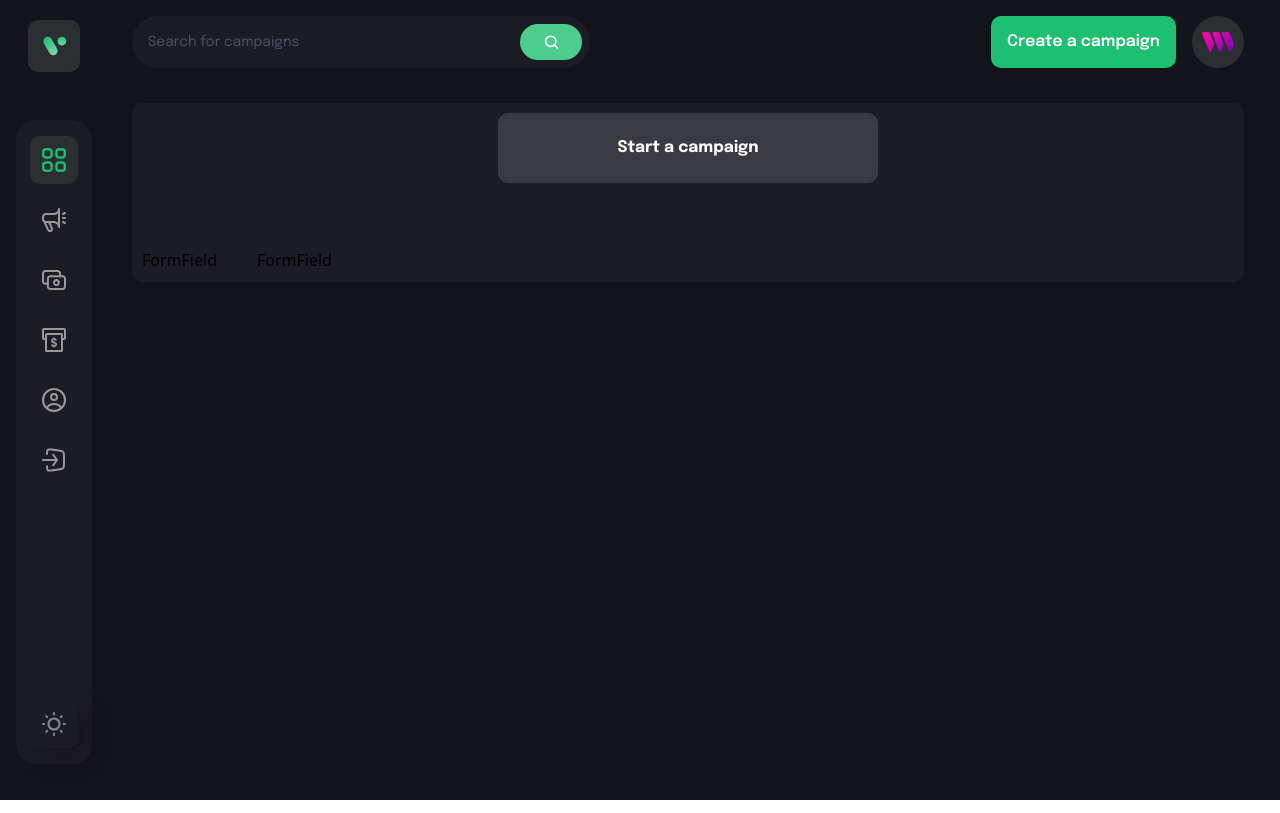
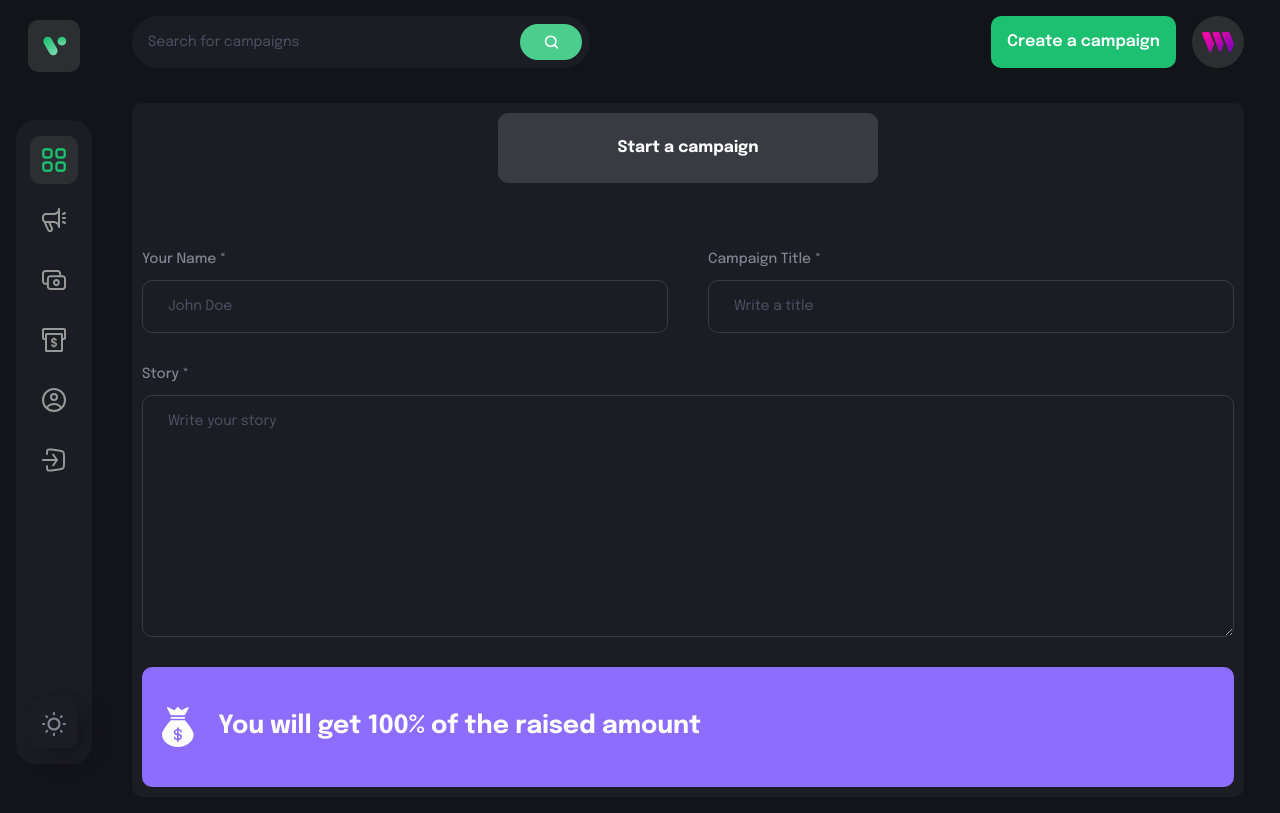
Before and after one commit to ramygouiaa/web3-croudFunding, a React (Vite) app in the folder client/: page /create-campaign in a window 1280 px wide. Built offline with nearby package versions, Linux system fonts and the light colour scheme; what @thirdweb-dev/react would draw is missing.

Commit message:
implementing formfield component

```diff
--- a/client/src/components/FormField.jsx
+++ b/client/src/components/FormField.jsx
@@ -1,9 +1,36 @@
 import React from 'react'
 
-const FormField = () => {
-  return (
-    <div>FormField</div>
-  )
+const FormField = ({ labelName, placeholder, inputType, isTextArea, value, handleChange }) => {
+    return (
+        <label className=' flex-1 w-full flex flex-col'>
+            {labelName && (
+                <span className=' font-epilogue font-medium text-[14px] leading-[22px] text-[#808191] mb-[10px]'>{labelName}</span>
+            )}
+            {isTextArea ? (
+                <textarea
+                    required
+                    value={value}
+                    onChange={handleChange}
+                    rows={10}
+                    placeholder={placeholder}
+                    className='py-[15px] sm:px-[25px] px-[15px] outline-none border-[1px] border-[#3a3a43]
+                    bg-transparent font-epilogue text-white text-[14px] placeholder:text-[#4b5264] rounded-[10px] sm:min-w-[300px]:'
+                />
+            ) : (
+                <input
+                    required
+                    value={value}
+                    onChange={handleChange}
+                    type={inputType}
+                    step="0.1"
+                    placeholder={placeholder}
+                    className='py-[15px] sm:px-[25px] px-[15px] outline-none border-[1px] border-[#3a3a43]
+                    bg-transparent font-epilogue text-white text-[14px] placeholder:text-[#4b5264] rounded-[10px] sm:min-w-[300px]:'
+
+                />
+            )}
+        </label>
+    )
 }
 
 export default FormField
--- a/client/src/pages/CreateCampaign.jsx
+++ b/client/src/pages/CreateCampaign.jsx
@@ -34,19 +34,32 @@ const CreateCampaign = () => {
           <FormField
             labelName='Your Name *'
             placeholder='John Doe'
+            inputType="text"
             value={form.name}
-          handleChange={()  =>  {}}
+            handleChange={() => { }}
           />
           <FormField
             labelName='Campaign Title *'
             placeholder='Write a title'
+            inputType="text"
             value={form.title}
-          handleChange={()  =>  {}}
+            handleChange={() => { }}
           />
-
         </div>
 
+        <FormField
+          labelName='Story *'
+          placeholder='Write your story'
+          isTextArea
+          value={form.description}
+          handleChange={() => { }}
+        />
+        <div className='w-full flex justify-start items-center p-4 bg-[#8c6dfd] h-[120px] rounded-[10px]'>
+          <img src={money} alt='money' className='w-[40px] h-[40px] object-contain' />
+          <h4 className='font-epilogue font-bold text-[25px] text-white ml-[20px]'>You will get 100% of the raised amount</h4>
+        </div>
       </form>
+
     </div>
   )
 }
```
Lines whose indentation alone changed are shown as unchanged.
